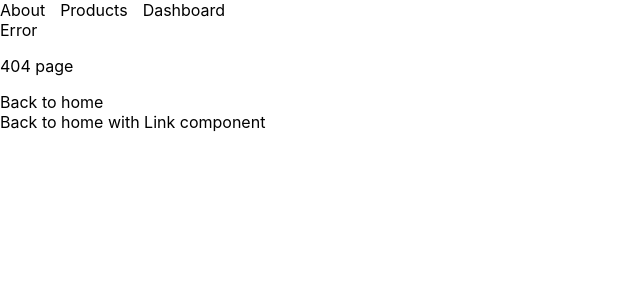
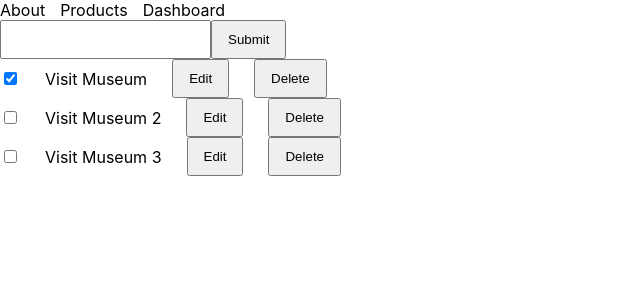
Before and after one commit to CHK-front-end-lectures/react-router-lectures, a React (Create React App) app: page /reducer/tasks in a window 1280 px wide. Before the commit this address had no page. Shown: the top 300 px of the page, without its empty margins (0-640 px from the left). Built offline with nearby package versions, Linux system fonts and the light colour scheme.

Commit message:
Reducer examples

```diff
--- a/src/App.js
+++ b/src/App.js
@@ -12,6 +12,8 @@ import Dashboard from './pages/Dashboard';
 import ProtectedRoute from './pages/ProtectedRoute';
 import Posts from './pages/Posts';
 import Form from './useReducer/Form';
+import PostsReducer from './useReducer/PostsReducer';
+import TasksApp from './useReducer/tasks/TasksApp';
 
 // nested routes
 
@@ -39,6 +41,8 @@ function App() {
             />
             <Route path="/posts" element={<Posts />} />
             <Route path="/reducer" element={<Form />} />
+            <Route path="/reducer/posts" element={<PostsReducer />} />
+            <Route path="/reducer/tasks" element={<TasksApp />} />
             <Route path="*" element={<Error />} />
           </Route>
         </Routes>
--- a/src/index.css
+++ b/src/index.css
@@ -71,3 +71,9 @@ textarea {
 button {
   padding: 10px 15px;
 }
+
+.task {
+  display: flex;
+  grid-gap: 25px;
+  align-items: center;
+}
--- /dev/null
+++ b/src/useReducer/PostsReducer.js
@@ -0,0 +1,82 @@
+import { useState, useEffect, useReducer } from 'react';
+import { client } from '../axios/client';
+import AddPost from '../components/AddPost';
+import { initialState, reducer } from './postReducer';
+
+const PostsReducer = () => {
+  const [state, dispatch] = useReducer(reducer, initialState);
+  const [error, setError] = useState([]);
+  const [activePost, setActivePost] = useState(null);
+
+  useEffect(() => {
+    getPosts();
+  }, []);
+
+  const getPosts = async () => {
+    try {
+      let response = await client.get('');
+      dispatch({ type: 'get_posts', data: response.data });
+    } catch (error) {
+      setError(error.message);
+    }
+  };
+
+  const addNewPost = async (title, body) => {
+    let response = await client.post('', {
+      title: title,
+      body: body,
+      userId: Math.random(),
+    });
+    dispatch({ type: 'add_post', data: response.data });
+  };
+
+  const deletePost = async (id) => {
+    let response = await client.delete(`/${id}`);
+    if (response.status === 200) {
+      dispatch({ type: 'delete_post', id: id }); // action.id
+    } else {
+      setError(`This operation couldn't resolve!`);
+    }
+  };
+
+  const editPost = async (title, body) => {
+    let response = await client.put(`/${activePost.id}`, {
+      id: activePost.id,
+      title: title,
+      body: body,
+      userId: 1,
+    });
+    dispatch({ type: 'edit_post', data: response.data });
+    setActivePost(null);
+  };
+
+  if (error) {
+    <div>Error while fetching...</div>;
+  }
+
+  return (
+    <>
+      <AddPost addPost={addNewPost} editPost={editPost} post={activePost} />
+      <div className="posts-container">
+        {state.posts &&
+          state.posts.map((post) => {
+            return (
+              <div key={post.id} className="post">
+                <h1>{post.title}</h1>
+                <div>{post.body}</div>
+                <div>Created by: {post.userId}</div>
+                <button type="button" onClick={() => deletePost(post.id)}>
+                  Delete
+                </button>
+                <button type="button" onClick={() => setActivePost(post)}>
+                  Edit
+                </button>
+              </div>
+            );
+          })}
+      </div>
+    </>
+  );
+};
+
+export default PostsReducer;
--- /dev/null
+++ b/src/useReducer/postReducer.js
@@ -0,0 +1,45 @@
+export function reducer(state, action) {
+  console.log('action', action);
+  switch (action.type) {
+    case 'get_posts': {
+      return {
+        ...state,
+        posts: action.data,
+      };
+    }
+    case 'add_post': {
+      return {
+        ...state,
+        posts: [action.data, ...state.posts],
+      };
+    }
+    case 'edit_post': {
+      return {
+        ...state,
+        posts: state.posts.map((post) => {
+          if (post.id === action.data.id) {
+            return {
+              id: action.data.id,
+              title: action.data.title,
+              body: action.data.body,
+              userId: action.data.userId,
+            };
+          } else {
+            return post;
+          }
+        }),
+      };
+    }
+    case 'delete_post': {
+      return {
+        ...state,
+        posts: state.posts.filter((post) => post.id !== action.id),
+      };
+    }
+    default: {
+      return initialState;
+    }
+  }
+}
+
+export const initialState = { posts: [] };
--- /dev/null
+++ b/src/useReducer/tasks/AddTask.js
@@ -0,0 +1,17 @@
+import { useState } from 'react';
+
+const AddTask = ({ onAddTask }) => {
+  const [text, setText] = useState('');
+  return (
+    <>
+      <input
+        type="text"
+        value={text}
+        onChange={(evt) => setText(evt.target.value)}
+      />
+      <button onClick={() => onAddTask(text)}>Submit</button>
+    </>
+  );
+};
+
+export default AddTask;
--- /dev/null
+++ b/src/useReducer/tasks/Task.js
@@ -0,0 +1,33 @@
+import { useState } from 'react';
+
+const Task = ({ task, onChangeTask, onDeleteTask }) => {
+  const [isEditing, setIsEditing] = useState(false);
+  return (
+    <div className="task">
+      <input type="checkbox" checked={task.done} />
+      {isEditing ? (
+        <>
+          <input
+            type="text"
+            value={task.text}
+            onChange={(evt) => {
+              onChangeTask({
+                ...task,
+                text: evt.target.value,
+              });
+            }}
+          />
+          <button onClick={() => setIsEditing(false)}>Save</button>
+        </>
+      ) : (
+        <>
+          <div>{task.text}</div>
+          <button onClick={() => setIsEditing(true)}>Edit</button>
+        </>
+      )}
+      <button onClick={() => onDeleteTask(task.id)}>Delete</button>
+    </div>
+  );
+};
+
+export default Task;
--- /dev/null
+++ b/src/useReducer/tasks/TaskList.js
@@ -0,0 +1,22 @@
+import React from 'react';
+import Task from './Task';
+
+const TaskList = ({ tasks, onChangeTask, onDeleteTask }) => {
+  return (
+    <>
+      {tasks &&
+        tasks.map((task) => {
+          return (
+            <Task
+              key={task.id}
+              task={task}
+              onChangeTask={onChangeTask}
+              onDeleteTask={onDeleteTask}
+            />
+          );
+        })}
+    </>
+  );
+};
+
+export default TaskList;
--- /dev/null
+++ b/src/useReducer/tasks/TasksApp.js
@@ -0,0 +1,51 @@
+import { useReducer } from 'react';
+import AddTask from './AddTask';
+import TaskList from './TaskList';
+import { reducer, initialState } from './tasksReducer';
+
+const TasksApp = () => {
+  const [state, dispatch] = useReducer(reducer, initialState);
+
+  const handleAddTask = (text) => {
+    dispatch({
+      type: 'add_task',
+      newTask: {
+        id: nextId++,
+        text: text,
+        done: false,
+      },
+    });
+  };
+
+  const handleChangeTask = (task) => {
+    // setTasks(
+    //   tasks.map((t) => {
+    //     if (t.id === task.id) {
+    //       return task;
+    //     } else {
+    //       return t;
+    //     }
+    //   })
+    // );
+    dispatch({ type: 'change_task', task: task });
+  };
+
+  const handleDeleteTask = (id) => {
+    // setTasks(tasks.filter((task) => task.id !== id));
+    dispatch({ type: 'delete_task', id: id });
+  };
+  return (
+    <>
+      <AddTask onAddTask={handleAddTask} />
+      <TaskList
+        tasks={state.tasks}
+        onChangeTask={handleChangeTask}
+        onDeleteTask={handleDeleteTask}
+      />
+    </>
+  );
+};
+
+let nextId = 3;
+
+export default TasksApp;
--- /dev/null
+++ b/src/useReducer/tasks/tasksReducer.js
@@ -0,0 +1,51 @@
+export function reducer(state, action) {
+  switch (action.type) {
+    case 'add_task': {
+      return {
+        ...state,
+        tasks: [...state.tasks, action.newTask],
+      };
+    }
+    case 'change_task': {
+      return {
+        ...state,
+        tasks: state.tasks.map((newTask) => {
+          if (newTask.id === action.task.id) {
+            return action.task;
+          } else {
+            return newTask;
+          }
+        }),
+      };
+    }
+    case 'delete_task': {
+      return {
+        ...state,
+        tasks: state.tasks.filter((deleteTask) => deleteTask.id !== action.id),
+      };
+    }
+    default: {
+      return initialState;
+    }
+  }
+}
+
+export const initialState = {
+  tasks: [
+    {
+      id: 0,
+      text: 'Visit Museum',
+      done: true,
+    },
+    {
+      id: 1,
+      text: 'Visit Museum 2',
+      done: false,
+    },
+    {
+      id: 2,
+      text: 'Visit Museum 3',
+      done: false,
+    },
+  ]
+};
```
